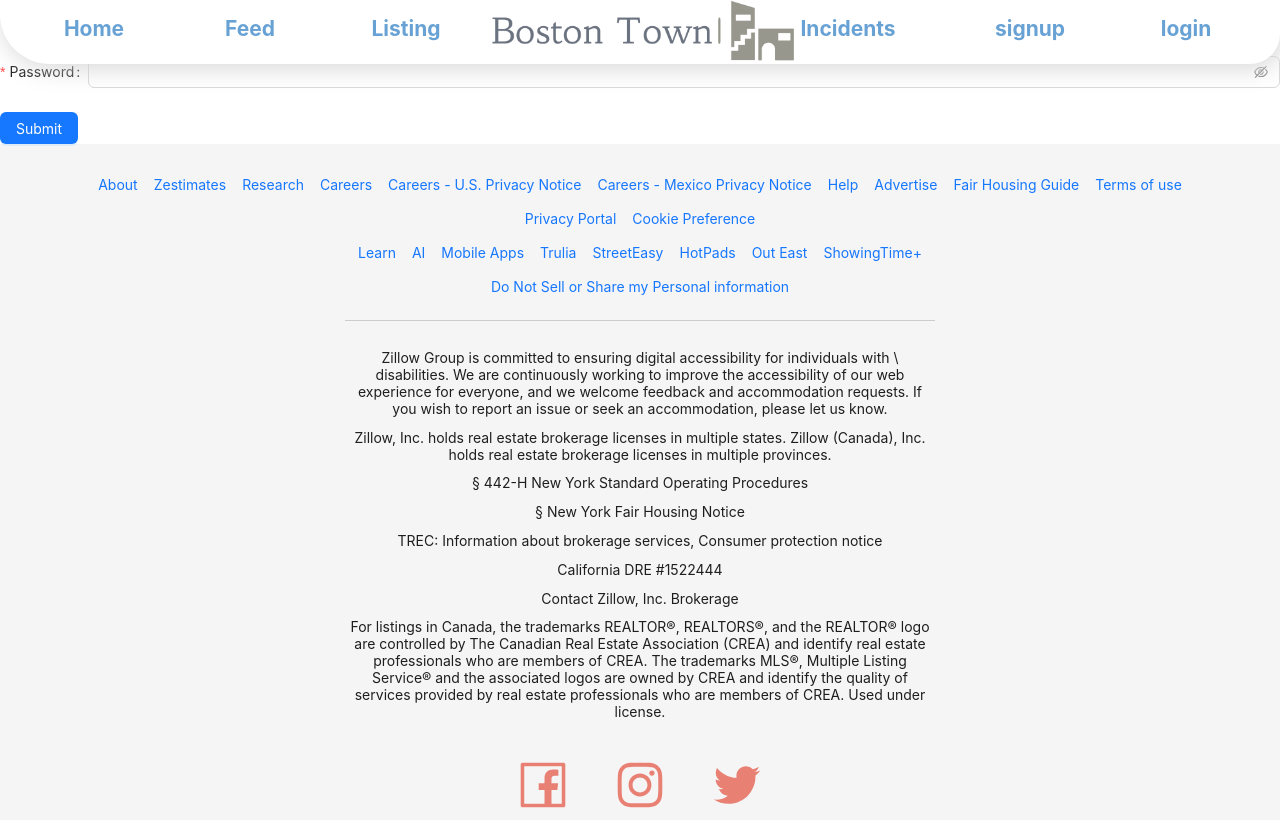
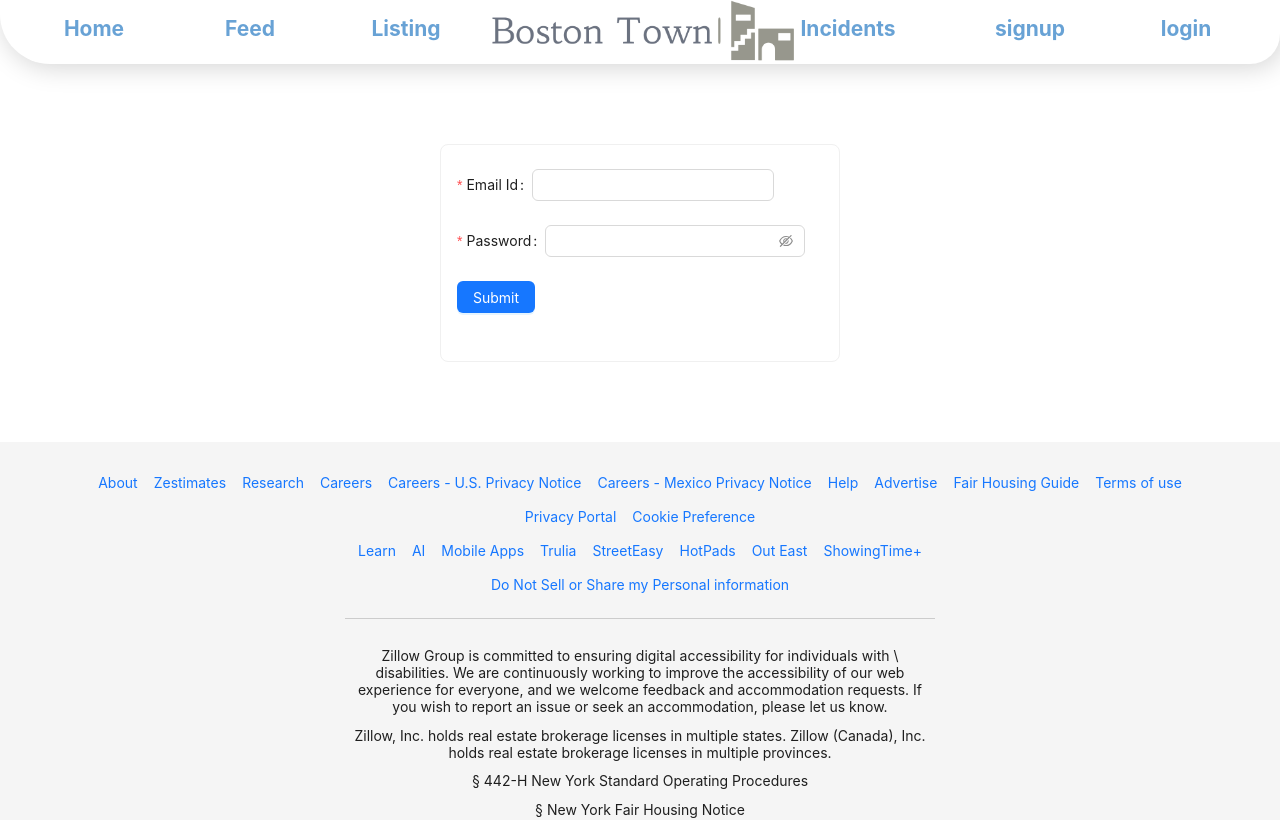
Before and after one commit to gadanishant/Test, a React (Create React App) app in the folder boston-town/: page /login in a window 1280 px wide. Shown: the top 820 px of the page. Built offline with nearby package versions, Linux system fonts and the light colour scheme.

Commit message:
Integrated authentication using username to login page

```diff
--- a/boston-town/src/pages/customer/login/login.css
+++ b/boston-town/src/pages/customer/login/login.css
@@ -0,0 +1,6 @@
+.centered-card-container {
+    display: flex;
+    align-items: center;
+    justify-content: center;
+    padding: 9rem 5rem 5rem 5rem;
+}
--- a/boston-town/src/pages/customer/login/login.js
+++ b/boston-town/src/pages/customer/login/login.js
@@ -1,22 +1,18 @@
-import {Form, Input, Button} from 'antd';
-import { useEffect, useState } from 'react';
+import { Button, Card, Form, Input, Row } from 'antd';
+import { useState } from 'react';
 import sendRequest from '../../../../src/components/sendRequest';
 
 
 const Login = () => {
-
     const [emailId, setUserName] = useState("");
-
     const [password, setPassword] = useState("");
-
 
     const callCustomerLoginAPI = async () => {
         try {
             console.log("callCustomerLoginAPI: try");
-            const response = await sendRequest("http://localhost:3000/createNewUser", {
-                "password": password,
-                "email": emailId,
-
+            const response = await sendRequest("http://localhost:3000/authenticateUser", {
+                "username": emailId,
+                "password": password
             }, "POST", {})
 
             console.log("response => ", response);
@@ -37,8 +33,13 @@
 
     return (
         <>
+            <div className="centered-card-container">
+                <Card className="signUpCard" style={{ width: 400 }}>
+                    <Form>
+
+                        <Row gutter={16}>
                             <Form.Item
-        label="emailId"
+                                label="Email Id"
                                 name="emailId"
                                 rules={[
                                     {
@@ -47,14 +48,16 @@
                                     },
 
                                     {
-                pattern: /^[a-zA-Z0-9._-]+@[a-zA-Z0-9.-]+\.[a-zA-Z]{2,4}$/,
-                message: 'Please enter a valid email address!',
+                                        // pattern: /^[a-zA-Z0-9._-]+@[a-zA-Z0-9.-]+\.[a-zA-Z]{2,4}$/,
+                                        message: 'Please enter a valid email address!'
                                     }
                                 ]}
                             >
-        <Input onBlur = {onChangeEmailId} />
+                                <Input onBlur={onChangeEmailId} className="InputFieldClass" style={{ width: '100%' }} />
                             </Form.Item>
+                        </Row>
 
+                        <Row gutter={16}>
                             <Form.Item
                                 label="Password"
                                 name="password"
@@ -65,10 +68,20 @@
                                     },
                                 ]}
                             >
-        <Input.Password onBlur = {onChangePassword}/>
+                                <Input.Password onBlur={onChangePassword} className="InputFieldClass" style={{ width: '100%' }} />
                             </Form.Item>
+                        </Row>
 
+
+                        <Row gutter={16}>
+                            <Form.Item>
                                 <Button onClick={callCustomerLoginAPI} type="primary">Submit</Button>
+                            </Form.Item>
+                        </Row>
+
+                    </Form>
+                </Card>
+            </div>
 
 
         </>
```
Lines whose indentation alone changed are shown as unchanged.
